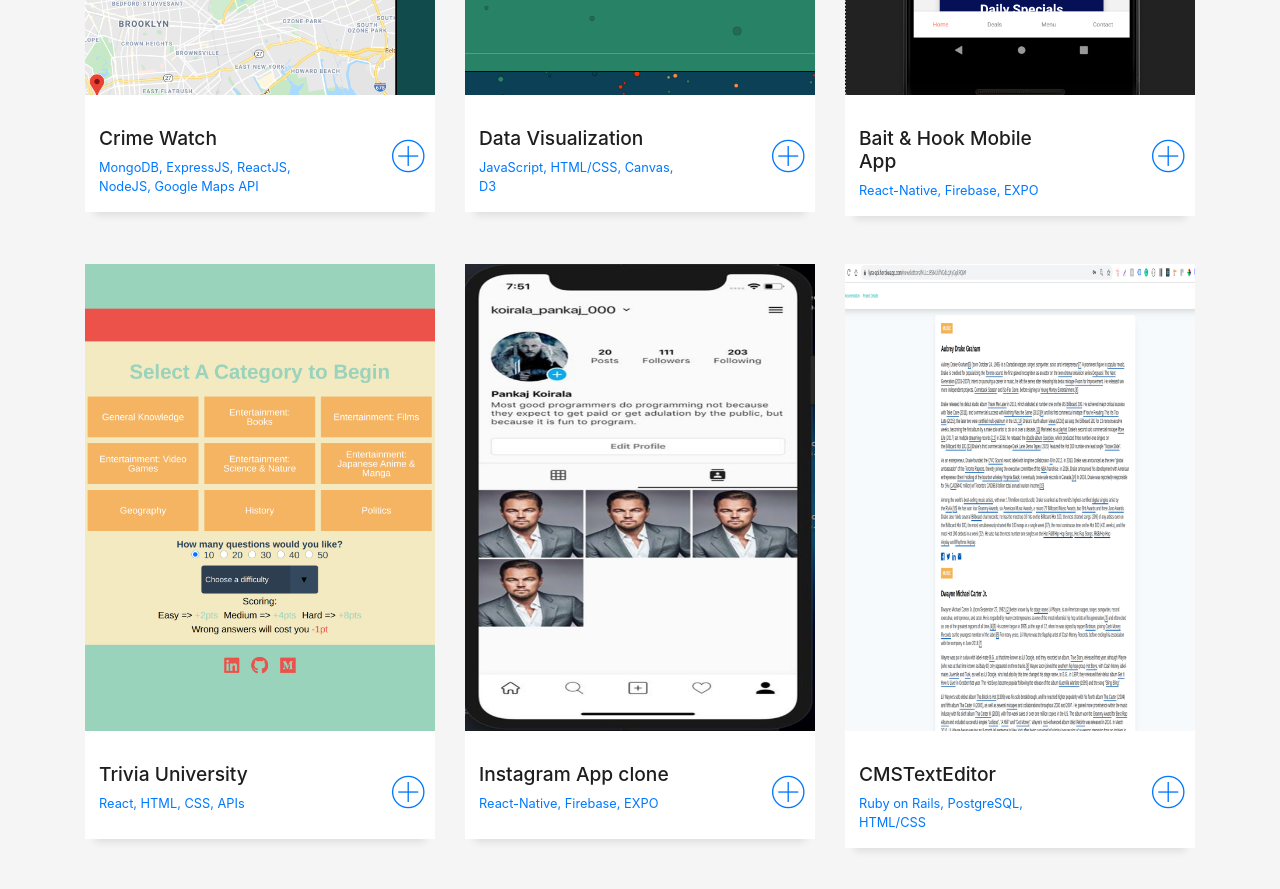
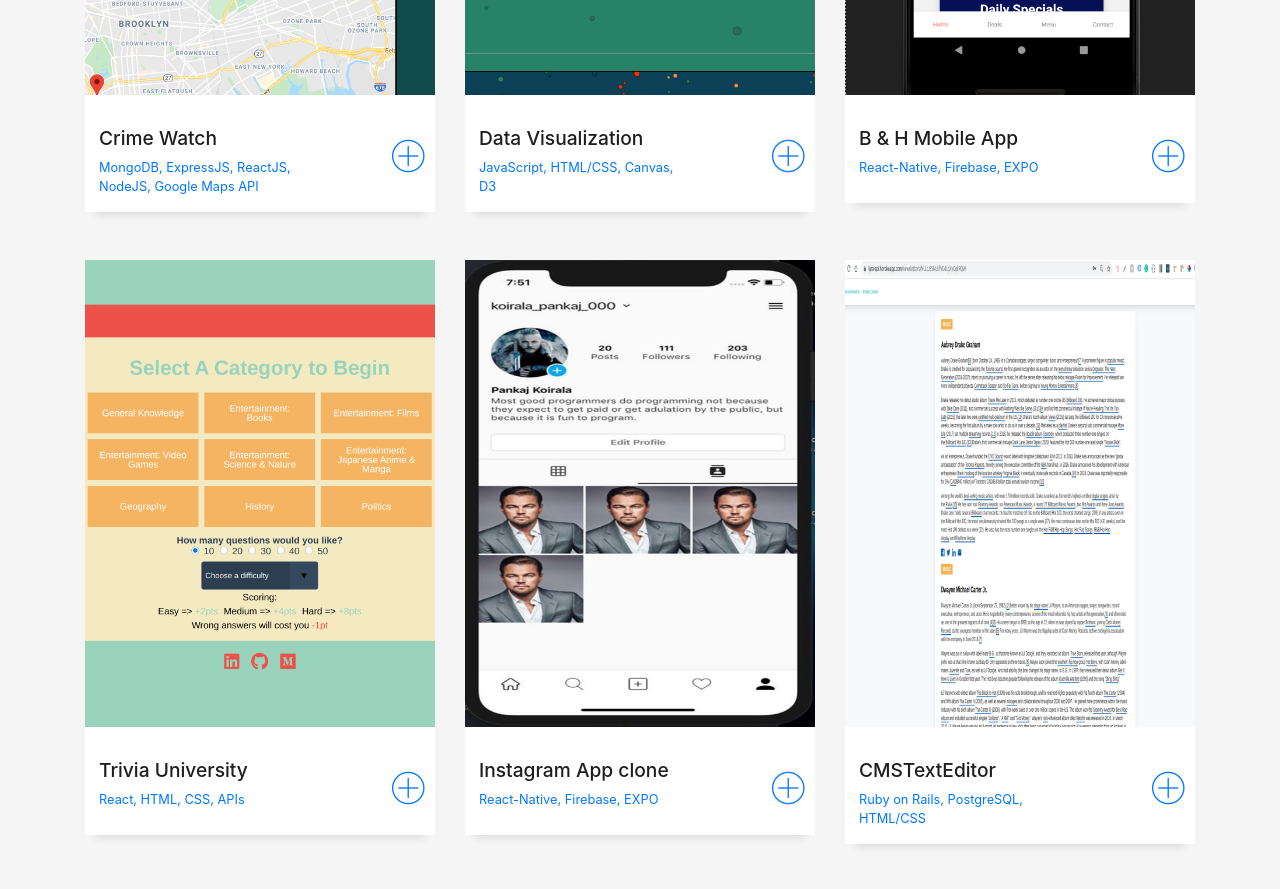
Before and after one commit to MahmudAhmed/mahmudahmed.github, a React (Create React App) app: page / in a window 1280 px wide. Shown: the part 2900-3789 px from the top of the page. Built offline with nearby package versions, Linux system fonts and the light colour scheme; a web font is replaced by a local one.

Commit message:
Update portfolio.jsx

```diff
--- a/src/components/portfolio.jsx
+++ b/src/components/portfolio.jsx
@@ -104,7 +104,7 @@ const PROJECTS = [
   {
     href: "https://expo.io/@mahmudahmed/BaitnHook",
     imgSrc: stock5,
-    title: "Bait & Hook Mobile App",
+    title: "B & H Mobile App",
     category: "React-Native, Firebase, EXPO"
   },
   {
```
